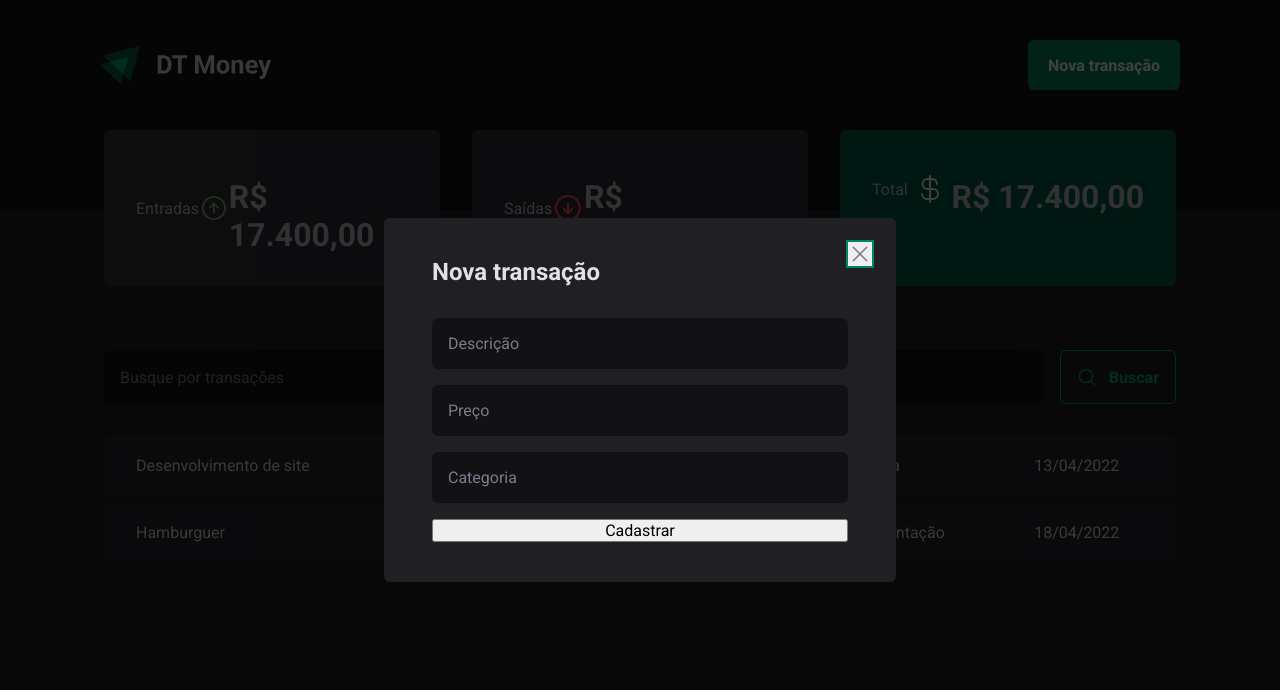
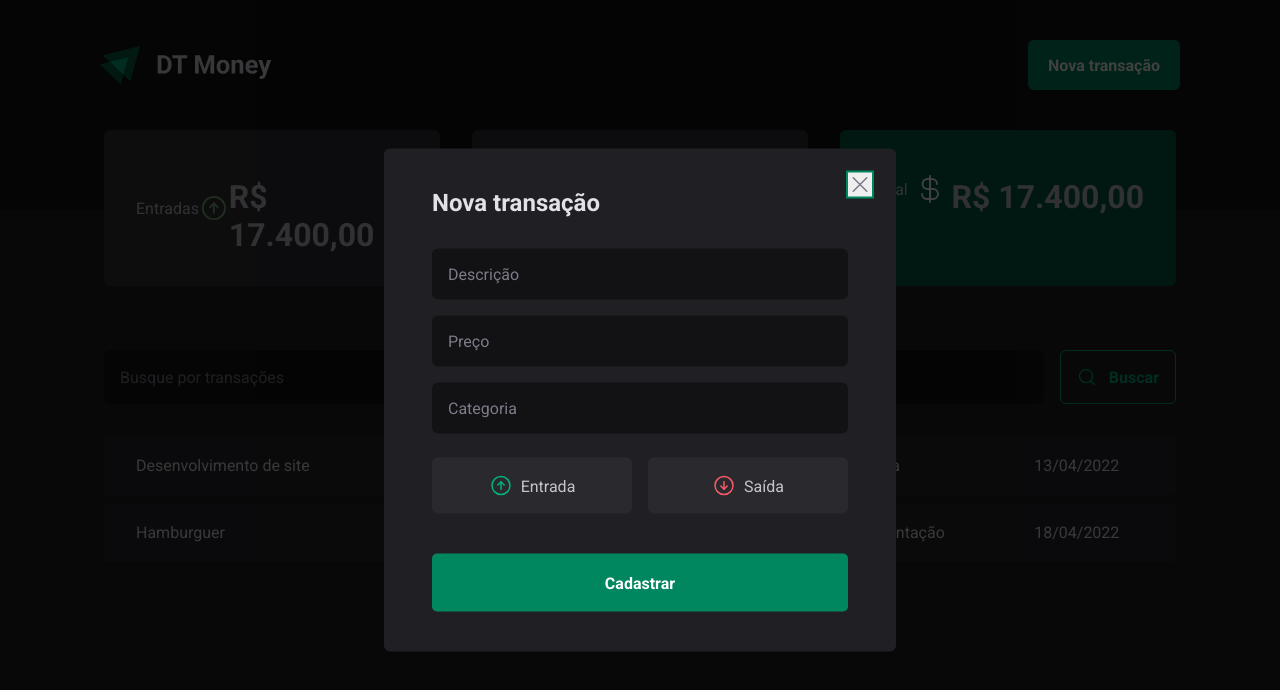
Before and after one commit to kassioOliveira/dt-money, a React (Vite) app: page / in a window 1280 px wide. Both pictures are taken after a click on the button "Nova transação". Shown: the top 690 px of the page. Built offline with nearby package versions, Linux system fonts and the light colour scheme.

Commit message:
input and output buttons

```diff
--- a/src/components/NewTransactionModal/index.tsx
+++ b/src/components/NewTransactionModal/index.tsx
@@ -1,6 +1,6 @@
 import * as Dialog from '@radix-ui/react-dialog'
-import { CloseButton, Content, Overlay } from './style'
-import { X } from 'phosphor-react'
+import { CloseButton, Content, Overlay, TransactionType, TransactionTypeButton } from './style'
+import { ArrowCircleDown, ArrowCircleUp, X } from 'phosphor-react'
 
 
 export  function NewTransactionModal() {
@@ -20,6 +20,17 @@
         <input type='number' placeholder='Preço' required/>
         <input type='text' placeholder='Categoria' required/>
 
+          <TransactionType>
+            <TransactionTypeButton variant='income'>
+                <ArrowCircleUp size={24} />
+                Entrada
+            </TransactionTypeButton>
+            <TransactionTypeButton variant='outcome'>
+                <ArrowCircleDown size={24}/>
+                Saída
+            </TransactionTypeButton>
+          </TransactionType>
+
         <button type='submit' >
             Cadastrar
         </button>
--- a/src/components/NewTransactionModal/style.ts
+++ b/src/components/NewTransactionModal/style.ts
@@ -39,7 +39,10 @@
             color: ${porps => porps.theme['gray-500']};
         }
 
-        button[type="submit"]{
+
+    }
+
+     button[type="submit"]{
             height: 58px;
             border: 0;
             background: ${props => props.theme['green-500']};
@@ -55,7 +58,6 @@
                 transition:background-color 0.2s;
             }
         }
-    }
 }
 `
 export const CloseButton = styled(Dialog.Close)`
@@ -67,3 +69,31 @@
 cursor: pointer;
 color: ${props => props.theme['gray-500']};
 `
+
+export const TransactionType = styled.div`
+display: grid;
+grid-template-columns: repeat(2, 1fr);
+gap: 1rem;
+margin-top:0.5rem;
+`
+
+interface TransactionTypeButtonProps {
+    variant: 'income' | 'outcome'
+}
+
+export const TransactionTypeButton = styled.button<TransactionTypeButtonProps>`
+background: ${props => props.theme['gray-700']};
+padding: 1rem;
+display: flex;
+align-items: center;
+justify-content: center;
+gap: 0.5rem;
+border-radius: 6px;
+cursor: pointer;
+border: 0;
+color: ${props => props.theme['gray-300']};
+
+svg {
+    color:${props => props.variant === 'income'? props.theme['green-300'] : props.theme['red-300']} ;
+}
+`
```
